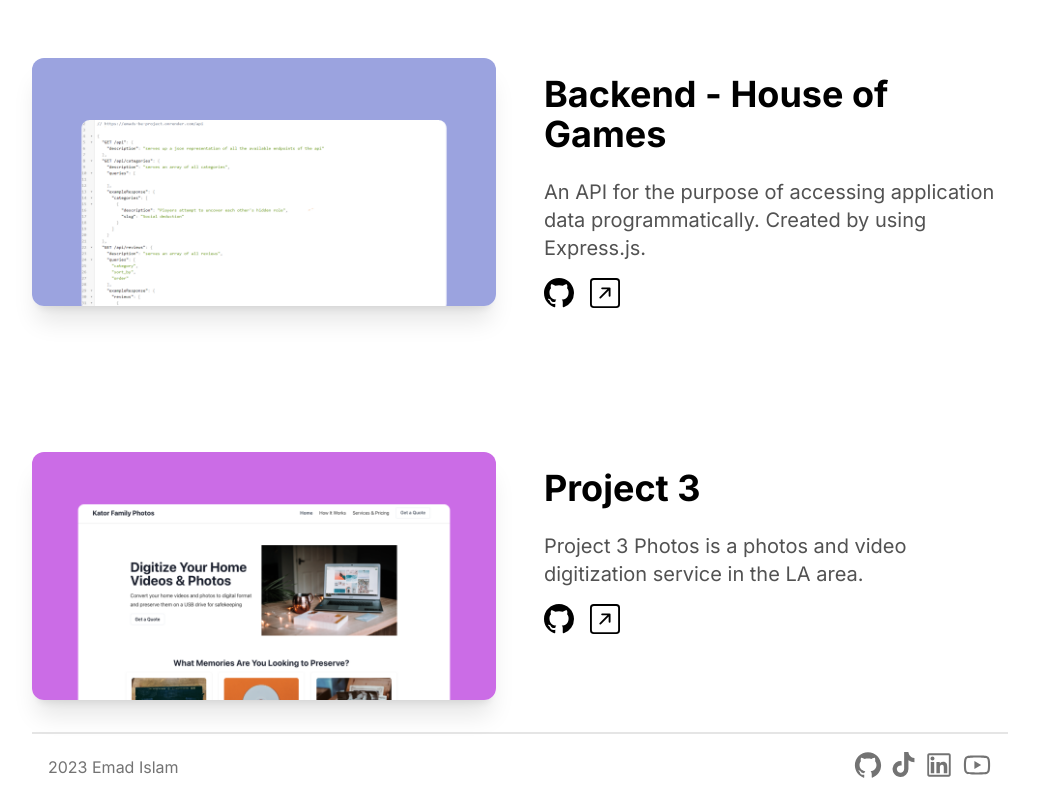
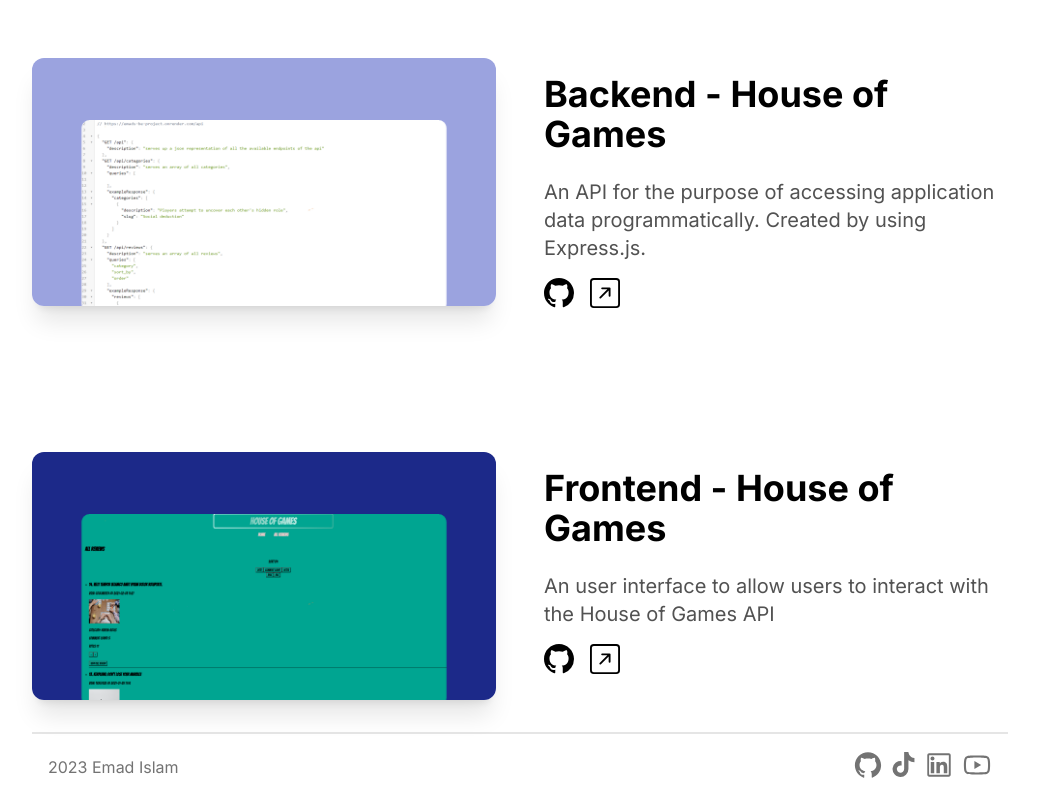
Before and after one commit to code-emad/porfolio-ver1, a Next.js app: page / in a window 1280 px wide. Shown: the part 2258-3058 px from the top of the page, without its empty margins (120-1159 px from the left). Built offline with nearby package versions, Linux system fonts and the light colour scheme.

Commit message:
changing project 3 to FE house of games

```diff
--- a/src/app/Components/ProjectSection.tsx
+++ b/src/app/Components/ProjectSection.tsx
@@ -22,12 +22,12 @@ const projects = [
     link: "https://emads-be-project.onrender.com/api",
   },
   {
-    name: "Project 3",
+    name: "Frontend - House of Games",
     description:
-      "Project 3 Photos is a photos and video digitization service in the LA area.",
-    image: "/familyphotos.png",
-    github: "https://github.com/hqasmei/katorfamilyphotos",
-    link: "https://katorfamilyphotos.com/",
+      "An user interface to allow users to interact with the House of Games API",
+    image: "/FE-House-of-Games.png",
+    github: "https://github.com/code-emad/FE-House-Of-Games",
+    link: "https://emads-first-fe-proj-houseofgames.netlify.app/",
   },
 ];
 
```
Also changed, not shown: public/FE-House-of-Games.png (added).
